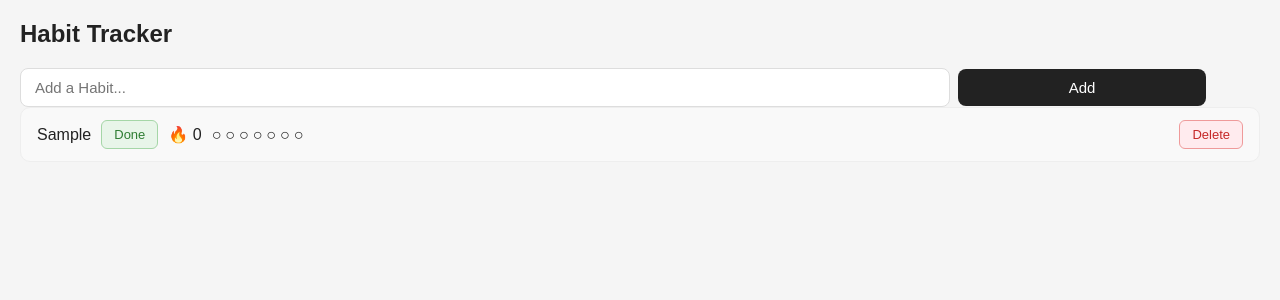
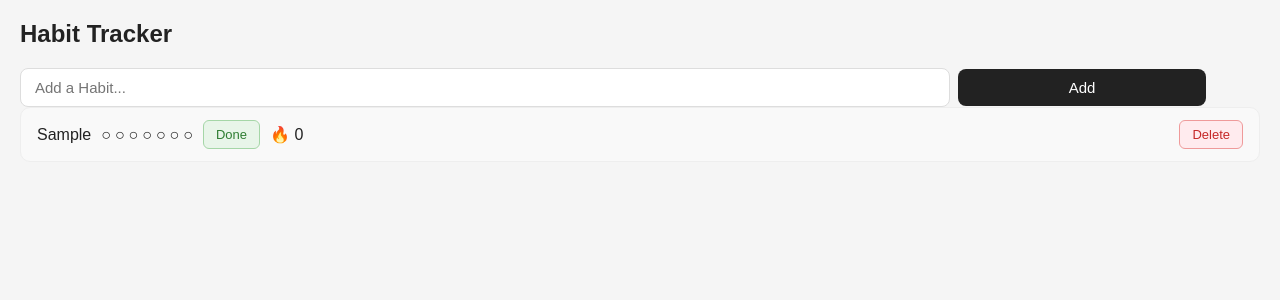
Before and after one commit to Anshika-111/HabitTracker, a React (Vite) app: page / in a window 1280 px wide. Both pictures are taken after typing "Sample" into the empty fields and a click on the button "Add". Shown: the top 300 px of the page. Built offline with nearby package versions, Linux system fonts and the light colour scheme.

Commit message:
fixed button position

```diff
--- a/src/HabitList.jsx
+++ b/src/HabitList.jsx
@@ -28,13 +28,13 @@ function HabitList({habits, toggle, deleteHabit}){
             <ul className="habit-list">
                 {habits.map(habit =>
                 <li className="habit-item" key={habit.id}>{habit.name}
-                <button className="done-btn" onClick={() => toggle(habit.id)}>Done</button>
-                🔥 {streakCalc(habit.completedDates)}
                 <div className="dots-row">
                 {getLast7days().map(date =>
                     habit.completedDates.includes(date) ? <span key={date}>●</span> :<span key={date}>○</span>
                 )}
                 </div>
+                <button className="done-btn" onClick={() => toggle(habit.id)}>Done</button>
+                🔥 {streakCalc(habit.completedDates)}
                 <button className="delete-btn" onClick={() => deleteHabit(habit.id)}>Delete</button>
                 </li>
                 )}
```
